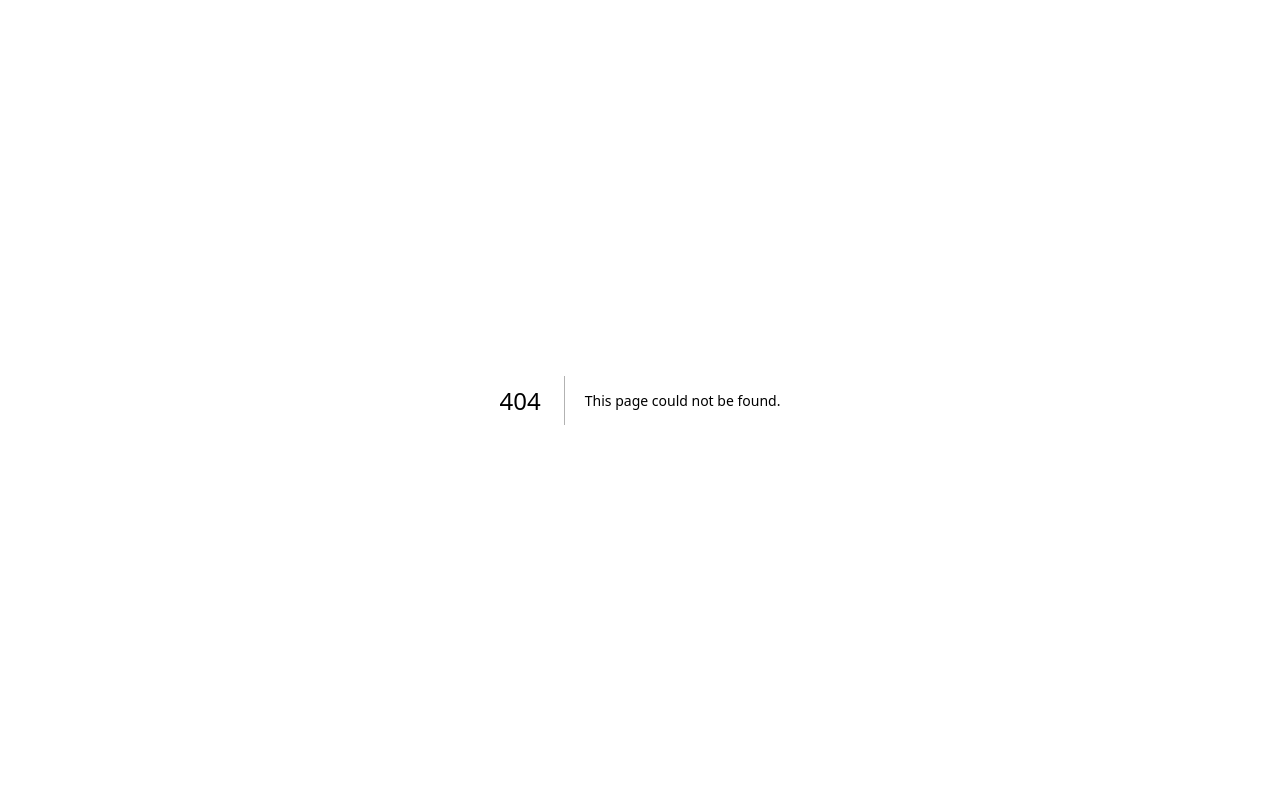
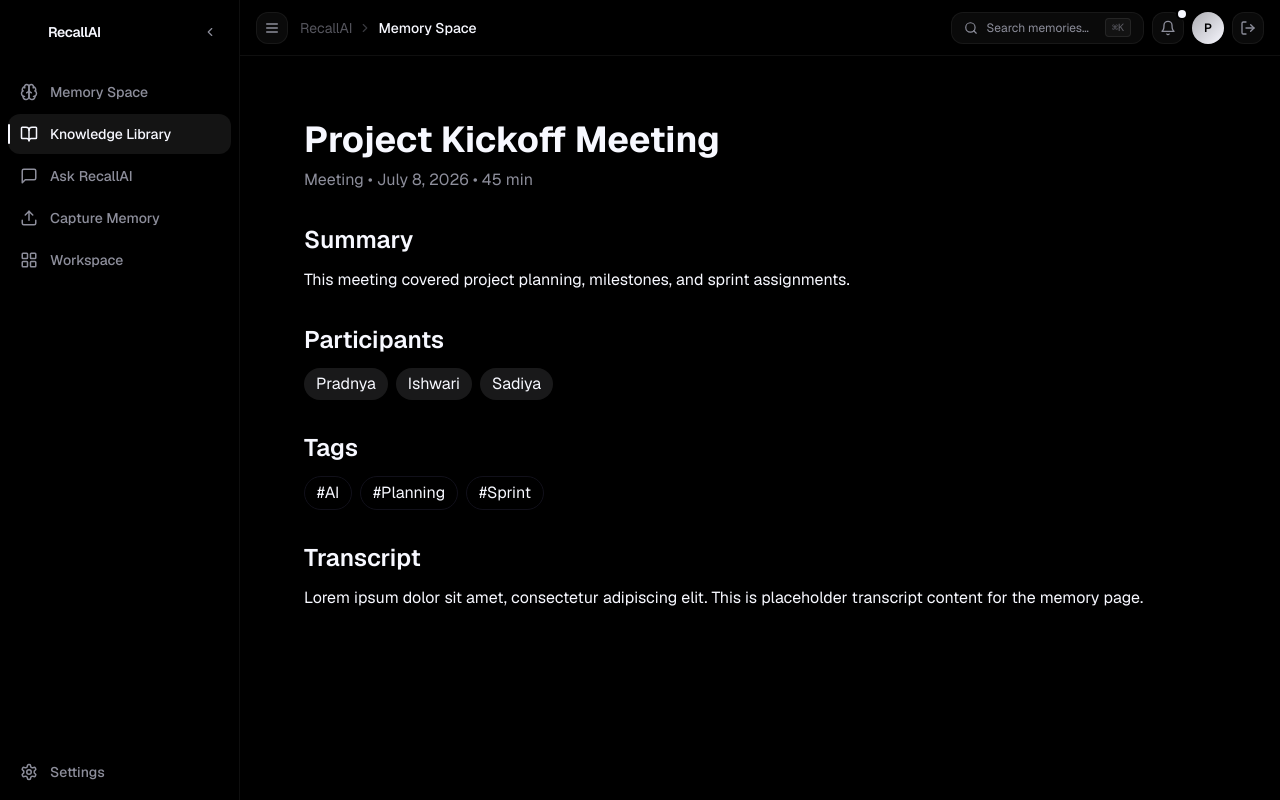
Before and after one commit to pradnya-kamble-tech/recall-ai, a Next.js app in the folder apps/web/: page /dashboard/library/m-1 in a window 1280 px wide. Before the commit this address had no page. Built offline with nearby package versions, Linux system fonts and the light colour scheme.

Commit message:
feat: implement knowledge library and dynamic memory details

```diff
--- /dev/null
+++ b/apps/web/src/app/dashboard/library/[id]/page.tsx
@@ -0,0 +1,68 @@
+import { memoryDetails } from "@/lib/mock/memory-detail";
+import { notFound } from "next/navigation";
+
+interface Props {
+    params: Promise<{
+        id: string;
+    }>;
+}
+
+export default async function MemoryDetailPage({ params }: Props) {
+    const { id } = await params;
+
+    const memory = memoryDetails[id as keyof typeof memoryDetails];
+
+    if (!memory) {
+        notFound();
+    }
+
+    return (
+        <div className="max-w-5xl mx-auto p-8 space-y-8">
+            <div>
+                <h1 className="text-4xl font-bold">{memory.title}</h1>
+
+                <p className="text-muted-foreground mt-2">
+                    {memory.type} • {memory.date} • {memory.duration}
+                </p>
+            </div>
+
+            <section>
+                <h2 className="text-2xl font-semibold mb-3">Summary</h2>
+                <p>{memory.summary}</p>
+            </section>
+
+            <section>
+                <h2 className="text-2xl font-semibold mb-3">Participants</h2>
+                <div className="flex gap-2 flex-wrap">
+                    {memory.participants.map((person) => (
+                        <span
+                            key={person}
+                            className="px-3 py-1 rounded-full bg-primary/10"
+                        >
+                            {person}
+                        </span>
+                    ))}
+                </div>
+            </section>
+
+            <section>
+                <h2 className="text-2xl font-semibold mb-3">Tags</h2>
+                <div className="flex gap-2 flex-wrap">
+                    {memory.tags.map((tag) => (
+                        <span
+                            key={tag}
+                            className="px-3 py-1 rounded-full border"
+                        >
+                            #{tag}
+                        </span>
+                    ))}
+                </div>
+            </section>
+
+            <section>
+                <h2 className="text-2xl font-semibold mb-3">Transcript</h2>
+                <p>{memory.transcript}</p>
+            </section>
+        </div>
+    );
+}
--- /dev/null
+++ b/apps/web/src/app/dashboard/library/mock/memory-detail.ts
@@ -0,0 +1,27 @@
+export const memoryDetails = {
+    "m-1": {
+        id: "m-1",
+        title: "Project Kickoff Meeting",
+        type: "Meeting",
+        date: "July 8, 2026",
+        duration: "45 min",
+
+        summary:
+            "This meeting covered project planning, milestones, and sprint assignments.",
+
+        transcript:
+            "Lorem ipsum dolor sit amet, consectetur adipiscing elit. This is placeholder transcript content for the memory page.",
+
+        participants: [
+            "Pradnya",
+            "Tanvi",
+            "Sadiya",
+        ],
+
+        tags: [
+            "AI",
+            "Planning",
+            "Sprint",
+        ],
+    },
+};
--- a/apps/web/src/app/dashboard/library/page.tsx
+++ b/apps/web/src/app/dashboard/library/page.tsx
@@ -1,5 +1,5 @@
 "use client";
-
+import Link from "next/link";
 import * as React from "react";
 import { motion, AnimatePresence } from "framer-motion";
 import {
@@ -57,6 +57,8 @@ export default function LibraryPage() {
     const [activeFilter, setActiveFilter] = React.useState<FilterCategory>("All");
     const [sortBy, setSortBy] = React.useState<SortOption>("Newest");
     const [isLoading, setIsLoading] = React.useState(true);
+    // const [viewMode, setViewMode] = React.useState<"grid" | "list">("grid");
+
 
     // Simulate loading state
     React.useEffect(() => {
@@ -131,10 +133,10 @@ export default function LibraryPage() {
                     <div className="relative flex-1 w-full">
                         <Search className="absolute left-3.5 top-1/2 -translate-y-1/2 h-4 w-4 text-muted-foreground" />
                         <Input
-                            placeholder="Search memories..."
-                            className="pl-10 h-10 w-full bg-black/20 border-white/[0.08] focus-visible:ring-primary/30 transition-all shadow-inner hover:border-white/[0.15]"
                             value={search}
                             onChange={(e) => setSearch(e.target.value)}
+                            placeholder="Search documents, recordings, notes..."
+                            className="pl-10"
                         />
                     </div>
                     <div className="flex items-center gap-3 w-full xl:w-auto overflow-x-auto pb-2 xl:pb-0 hide-scrollbar">
@@ -229,6 +231,7 @@ export default function LibraryPage() {
                                     whileHover={{ y: -4, transition: { duration: 0.2 } }}
                                     className="group h-full"
                                 >
+                                    <Link href={`/dashboard/library/${doc.id}`}>
                                         <Card className="h-full flex flex-col border-white/[0.06] bg-black/40 hover:bg-black/60 transition-colors cursor-pointer overflow-hidden relative shadow-sm hover:shadow-md hover:border-white/[0.12]">
                                             <div className="absolute inset-0 bg-gradient-to-br from-primary/5 to-transparent opacity-0 group-hover:opacity-100 transition-opacity duration-500 pointer-events-none" />
 
@@ -287,6 +290,7 @@ export default function LibraryPage() {
                                                 </div>
                                             </CardContent>
                                         </Card>
+                                    </Link>
                                 </motion.div>
                             ))}
                         </AnimatePresence>
--- /dev/null
+++ b/apps/web/src/lib/mock/memory-detail.ts
@@ -0,0 +1,27 @@
+export const memoryDetails = {
+    "m-1": {
+        id: "m-1",
+        title: "Project Kickoff Meeting",
+        type: "Meeting",
+        date: "July 8, 2026",
+        duration: "45 min",
+
+        summary:
+            "This meeting covered project planning, milestones, and sprint assignments.",
+
+        transcript:
+            "Lorem ipsum dolor sit amet, consectetur adipiscing elit. This is placeholder transcript content for the memory page.",
+
+        participants: [
+            "Pradnya",
+            "Ishwari",
+            "Sadiya",
+        ],
+
+        tags: [
+            "AI",
+            "Planning",
+            "Sprint",
+        ],
+    },
+};
--- a/apps/web/src/middleware.ts
+++ b/apps/web/src/middleware.ts
@@ -1,21 +1,27 @@
 import { NextResponse } from 'next/server';
 import type { NextRequest } from 'next/server';
 
-export function middleware(request: NextRequest) {
-    const token = request.cookies.get('auth-token')?.value;
-    const isAuthRoute = request.nextUrl.pathname.startsWith('/login') || request.nextUrl.pathname.startsWith('/register');
-    const isDashboardRoute = request.nextUrl.pathname.startsWith('/dashboard');
-
-    if (!token && isDashboardRoute) {
-        return NextResponse.redirect(new URL('/login', request.url));
-    }
-
-    if (token && isAuthRoute) {
-        return NextResponse.redirect(new URL('/dashboard', request.url));
-    }
-
+// AUTH TEMPORARILY DISABLED — restore the logic below when ready to implement auth
+export function middleware(_request: NextRequest) {
     return NextResponse.next();
 }
+
+// --- Original auth logic (re-enable when ready) ---
+// export function middleware(request: NextRequest) {
+//     const token = request.cookies.get('auth-token')?.value;
+//     const isAuthRoute = request.nextUrl.pathname.startsWith('/login') || request.nextUrl.pathname.startsWith('/register');
+//     const isDashboardRoute = request.nextUrl.pathname.startsWith('/dashboard');
+//
+//     if (!token && isDashboardRoute) {
+//         return NextResponse.redirect(new URL('/login', request.url));
+//     }
+//
+//     if (token && isAuthRoute) {
+//         return NextResponse.redirect(new URL('/dashboard', request.url));
+//     }
+//
+//     return NextResponse.next();
+// }
 
 export const config = {
     matcher: ['/dashboard/:path*', '/login', '/register'],
```
Lines whose indentation alone changed are shown as unchanged.
